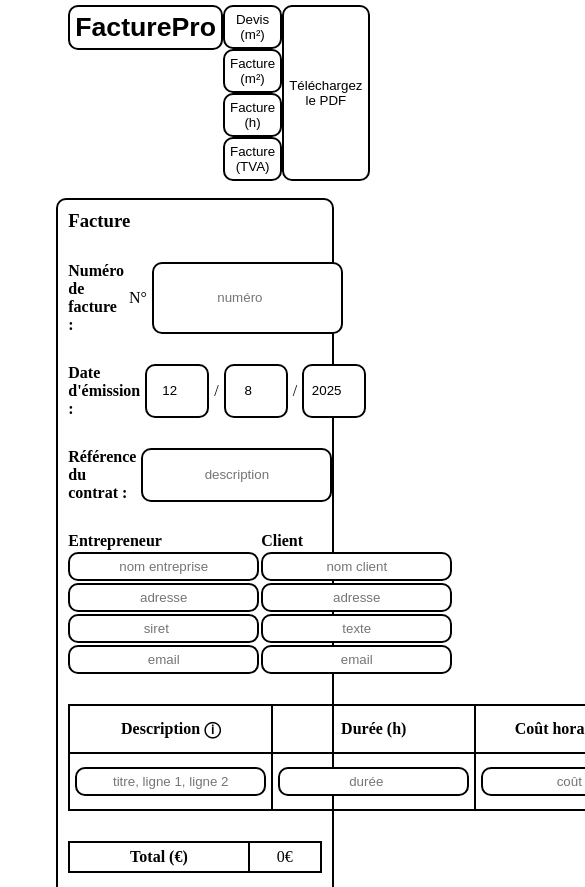
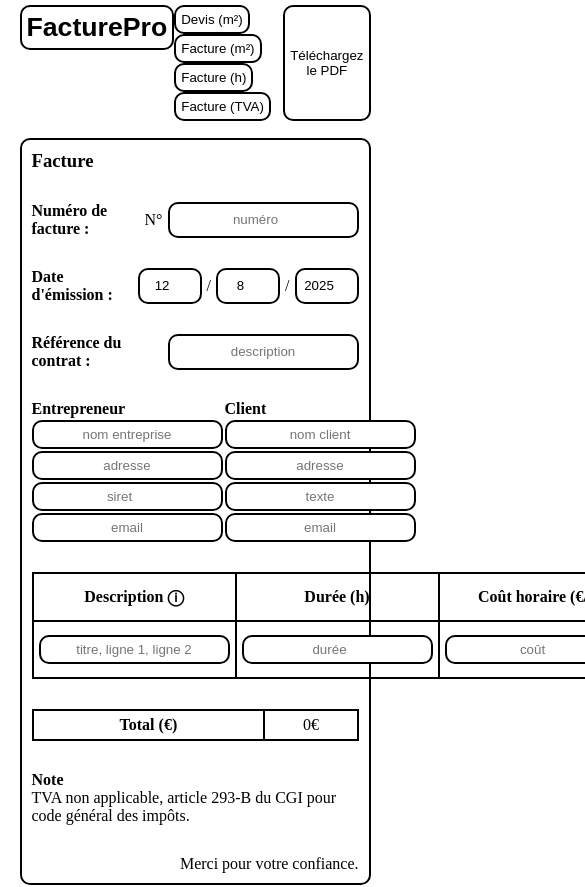
Before and after one commit to antoinemeyer5/facture_pro, a SvelteKit app: page /facture_1 in a window 390 px wide. Shown: the top 887 px of the page, 585 px wide, since content can reach past the window. Built offline with nearby package versions, Linux system fonts and the light colour scheme.

Commit message:
fix: css on mobile, responsive

```diff
--- a/src/app.css
+++ b/src/app.css
@@ -23,6 +23,20 @@
     cursor: pointer;
 }
 
+body {
+    width: 65vw;
+
+    margin-left: auto;
+    margin-right: auto;
+}
+
+
+@media only screen and (max-width: 1000px) {
+    body {
+        width: 90vw;
+    }
+}
+
 /*************************************/
 
 .bold {
@@ -33,10 +47,6 @@
     display: flex;
 }
 
-.width-65vw {
-    width: 65vw;
-}
-
 .gap-5 {
     gap: 5px;
 }
@@ -44,11 +54,6 @@
 .mt-mb {
     margin-top: auto;
     margin-bottom: auto;
-}
-
-.ml-mr {
-    margin-left: auto;
-    margin-right: auto;
 }
 
 .mt-5 {
--- a/src/routes/+layout.svelte
+++ b/src/routes/+layout.svelte
@@ -14,7 +14,7 @@
 	<link rel="icon" href={favicon} />
 </svelte:head>
 
-<div class="flex width-65vw ml-mr mt-5" style="justify-content: space-between;">
+<div class="flex  mt-5" style="justify-content: space-between;">
 	<a class="no_print" href="/"><button class="button"><h1>FacturePro</h1></button></a>
 	<div>
 		<a class="no_print" href="/devis_1"><button class="button">Devis (m²)</button></a>
--- a/src/routes/+page.svelte
+++ b/src/routes/+page.svelte
@@ -1,4 +1,4 @@
-<div class="no_print visu_edit ml-mr width-65vw">
+<div class="no_print visu_edit ">
     <p>Choisissez un type de document à générer : ⬆️</p>
 </div>
 
--- a/src/routes/devis_1/+page.svelte
+++ b/src/routes/devis_1/+page.svelte
@@ -48,7 +48,7 @@
     );
 </script>
 
-<div class="no_print visu_edit ml-mr width-65vw">
+<div class="no_print visu_edit ">
     <h3>Devis</h3>
     <div class="flex gap-5 mt-30">
         <p class="mt-mb">Devis n°</p>
@@ -201,7 +201,7 @@
     </div>
 </div>
 
-<div class="only_print visu_print width-65vw">
+<div class="only_print visu_print">
     <h3>Devis</h3>
     <div class="mt-30">
         <p>Devis n°{A != null ? A : "?"}</p>
--- a/src/routes/facture_1/+page.svelte
+++ b/src/routes/facture_1/+page.svelte
@@ -48,7 +48,7 @@
     );
 </script>
 
-<div class="no_print visu_edit ml-mr width-65vw">
+<div class="no_print visu_edit  ">
     <h3>Facture</h3>
     <div class="flex gap-5 mt-30">
         <p class="mt-mb bold">Numéro de facture :</p>
@@ -182,7 +182,7 @@
     </div>
 </div>
 
-<div class="only_print visu_print width-65vw">
+<div class="only_print visu_print ">
     <h3>Facture</h3>
     <div class="mt-30">
         <p><b>Numéro de facture :</b> N°{A != null ? A : "?"}</p>
--- a/src/routes/facture_2/+page.svelte
+++ b/src/routes/facture_2/+page.svelte
@@ -52,7 +52,7 @@
     let total_ttc = $derived(total + tva_10 + tva_20);
 </script>
 
-<div class="no_print visu_edit ml-mr width-65vw">
+<div class="no_print visu_edit  ">
     <div class="g-2">
         <p class="bold">Entreprise</p>
         <p class="bold">Client</p>
@@ -201,7 +201,7 @@
     </div>
 </div>
 
-<div class="only_print visu_print width-65vw">
+<div class="only_print visu_print ">
     <div class="g-2">
         <p class="bold">Entreprise</p>
         <p class="bold">Client</p>
--- a/src/routes/facture_3/+page.svelte
+++ b/src/routes/facture_3/+page.svelte
@@ -34,7 +34,7 @@
     );
 </script>
 
-<div class="no_print visu_edit ml-mr width-65vw">
+<div class="no_print visu_edit  ">
     <h3>Facture</h3>
     <div class="flex gap-5 mt-30">
         <p class="mt-mb bold">Numéro de facture :</p>
@@ -168,7 +168,7 @@
     </div>
 </div>
 
-<div class="only_print visu_print width-65vw">
+<div class="only_print visu_print ">
     <h3>Facture</h3>
     <div class="mt-30">
         <p><b>Numéro de facture :</b> N°{A != null ? A : "?"}</p>
```
